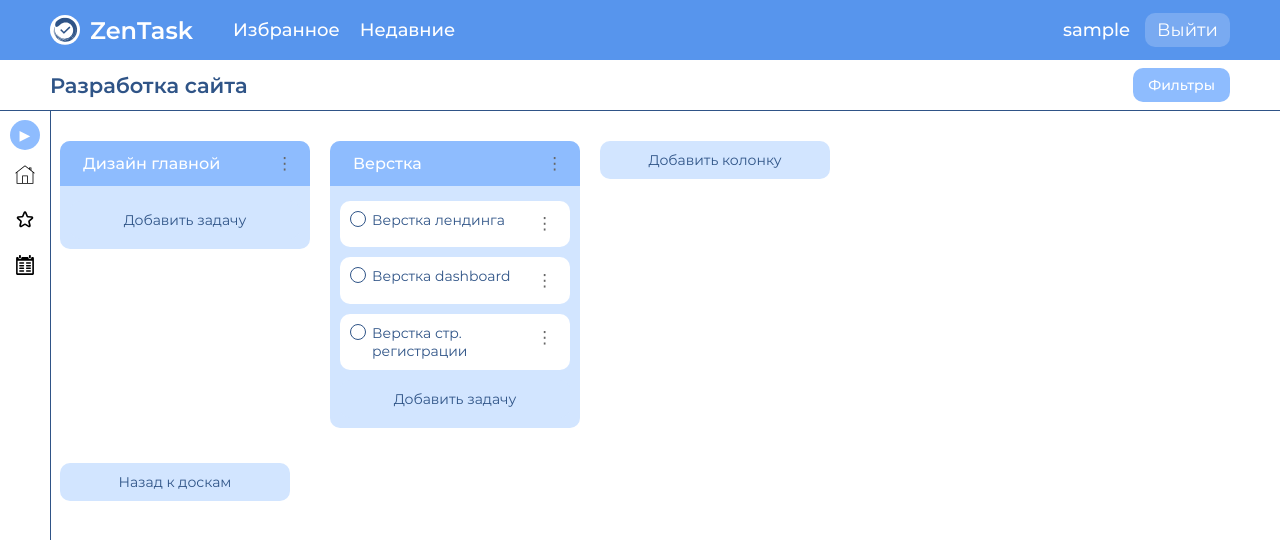
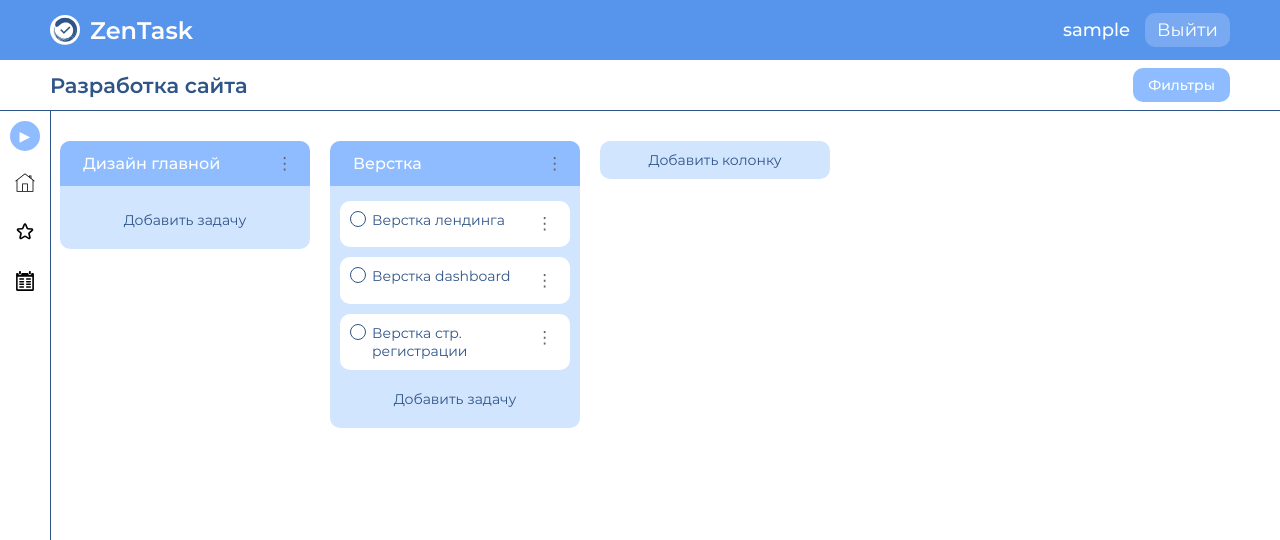
Before and after one commit to Georgnapr/kanban_project, a React (Vite) app: page /projects/1 in a window 1280 px wide. Shown: the top 540 px of the page. Built offline with nearby package versions, Linux system fonts and the light colour scheme; sample sign-in values are in the browser's storage; a web font is replaced by a local one.

Commit message:
feat: make sidebar global

```diff
--- a/src/App.tsx
+++ b/src/App.tsx
@@ -1,4 +1,4 @@
-// src/App.tsx с обновленной маршрутизацией
+// src/App.tsx с добавлением SidebarProvider
 import { BrowserRouter as Router, Routes, Route, Navigate } from 'react-router-dom';
 import { JSX, useEffect, useState } from 'react';
 import DashBoard from './pages/dashBoard/DashBoard';
@@ -6,6 +6,8 @@ import ProjectPage from './pages/projectPage/ProjectPage';
 import Login from './pages/auth/Login';
 import './App.css';
 import Header from './components/UI/Header/Header';
+import { SidebarProvider } from './context/SidebarContext';
+
 
 // Интерфейс пользователя
 interface User {
@@ -42,6 +44,7 @@ const ProtectedRoute = ({ children }: { children: JSX.Element }) => {
 function App() {
   return (
     <Router>
+      <SidebarProvider>  {/* Оборачиваем все приложение */}
         <Header />
         <Routes>
           {/* Страница входа */}
@@ -68,6 +71,7 @@ function App() {
           {/* Перенаправление на страницу входа по умолчанию */}
           <Route path="*" element={<Navigate to="/login" />} />
         </Routes>
+      </SidebarProvider>
     </Router>
   );
 }
--- a/src/components/Board/Board.css
+++ b/src/components/Board/Board.css
@@ -1,12 +1,16 @@
 /* src/components/Board/Board.css */
 .board-container {
   width: 100%;
-  overflow-x: auto; /* Добавляем горизонтальную прокрутку */
+  overflow-x: auto; /* Горизонтальная прокрутка */
   padding-bottom: 15px; /* Место для скроллбара */
   margin-top: 30px;
+  height: calc(100vh - 170px); /* Высота экрана минус header + action-bar + отступы */
+  display: flex;
+  flex-direction: column;
 }
 
 .columns-container {
   display: flex;
   min-width: min-content; /* Гарантирует, что контейнер не будет меньше суммы ширин колонок */
+  height: 100%; /* Заполняет всю доступную высоту родителя */
 }
--- a/src/components/UI/Header/Header.tsx
+++ b/src/components/UI/Header/Header.tsx
@@ -40,8 +40,6 @@ function Header() {
       <div className='burger'></div>
       <img src={logoSvg} alt="TaskZen Logo" className="logo" />
       <span className='project-title'>ZenTask</span>
-      <span className='project-menu'>Избранное</span>
-      <span className='project-menu'>Недавние</span>
       {user && (
         <div className="user-section">
           <span className="username">{user.username}</span>
--- a/src/components/UI/Sidebar/Sidebar.css
+++ b/src/components/UI/Sidebar/Sidebar.css
@@ -1,17 +1,18 @@
-/* src/components/Sidebar/Sidebar.css */
+/* src/components/UI/Sidebar/Sidebar.css */
 body {
-  overflow-x: hidden; /* Предотвращаем горизонтальную прокрутку всей страницы */
+  overflow-x: hidden;
 }
 
 .sidebar {
   position: fixed;
-  top: 110px; /* Высота header + action-bar */
+  top: 110px;
   left: 0;
   height: calc(100vh - 110px);
+  border-top: 1px solid #2F5487;
   border-right: 1px solid #2F5487;
   transition: width 0.3s ease;
   z-index: 10;
-
+  background-color: white;
 }
 
 .sidebar.collapsed {
@@ -22,7 +23,7 @@ body {
   width: 300px;
 }
 
-/* Кнопка переключения - ключевой элемент */
+/* Кнопка переключения */
 .toggle-button {
   position: absolute;
   top: 10px;
@@ -49,17 +50,13 @@ body {
 .sidebar-content {
   height: 100%;
   overflow: hidden;
-}
-
-/* Стили для развернутого меню */
-.full-menu {
-  width: 100%;
-  padding: 10px;
+  display: flex;
+  flex-direction: column;
   padding-top: 50px; /* Место для кнопки переключения */
 }
 
 .sidebar-header {
-  margin-bottom: 20px;
+  margin: 0 15px 20px 15px;
   padding-bottom: 10px;
   border-bottom: 1px solid #D2E5FF;
 }
@@ -74,14 +71,18 @@ body {
   display: flex;
   flex-direction: column;
   gap: 5px;
+  padding: 0 5px;
 }
 
+/* Унифицированный стиль для всех элементов меню, включая ссылки */
 .sidebar-item {
   display: flex;
   align-items: center;
   padding: 10px;
+  border-radius: 5px;
+  text-decoration: none;
   cursor: pointer;
-  border-radius: 5px;
+  color: #2F5487;
   transition: background-color 0.2s;
 }
 
@@ -89,54 +90,38 @@ body {
   background-color: #D2E5FF;
 }
 
-.sidebar-icon {
+/* Обертка для иконки - обеспечивает фиксированный размер и центрирование */
+.sidebar-icon-wrapper {
   width: 24px;
   height: 24px;
   display: flex;
   align-items: center;
   justify-content: center;
   margin-right: 15px;
+  flex-shrink: 0; /* Предотвращает сжатие при изменении размеров */
 }
 
-.sidebar-label {
-  font-family: 'Montserrat';
-  color: #2F5487;
-}
-
-/* Стили для иконок в свернутом режиме */
-.icons-menu {
-  display: flex;
-  flex-direction: column;
-  align-items: center;
-  padding-top: 50px; /* Место для кнопки переключения */
-  gap: 15px;
-}
-
-.sidebar-icon-item {
-  width: 30px;
-  height: 30px;
-  display: flex;
-  align-items: center;
-  justify-content: center;
-  cursor: pointer;
-  border-radius: 5px;
-  transition: background-color 0.2s;
-}
-
-.sidebar-icon-item:hover {
-  background-color: #D2E5FF;
-}
-
-/* Стили для SVG-иконок в развернутом режиме */
-.svg-icon {
-  width: 24px;
-  height: 24px;
-  object-fit: contain;
-}
-
-/* Стили для SVG-иконок в свернутом режиме */
-.svg-icon-small {
+/* Унифицированный стиль для иконок */
+.sidebar-icon-img {
   width: 20px;
   height: 20px;
   object-fit: contain;
 }
+
+/* Стиль для текстовой метки */
+.sidebar-label {
+  font-family: 'Montserrat';
+  white-space: nowrap;
+  overflow: hidden;
+  text-overflow: ellipsis;
+}
+
+/* В свернутом режиме корректируем отступы */
+.sidebar.collapsed .sidebar-item {
+  padding: 10px 0;
+  justify-content: center;
+}
+
+.sidebar.collapsed .sidebar-icon-wrapper {
+  margin-right: 0;
+}
--- a/src/components/UI/Sidebar/Sidebar.tsx
+++ b/src/components/UI/Sidebar/Sidebar.tsx
@@ -1,75 +1,80 @@
-// src/components/Sidebar/Sidebar.tsx
-import React, { useState } from 'react';
+// src/components/UI/Sidebar/Sidebar.tsx
+import React from 'react';
+import { useNavigate } from 'react-router-dom';
 import './Sidebar.css';
+import { useSidebar } from '../../../context/SidebarContext';
 
-// Предполагаемые пути к иконкам в папке public
+// Импортируем SVG иконки напрямую
+// Обратите внимание, что мы используем относительные пути к иконкам в public
 const icons = {
-    home: '/public/Home.svg',
-    favorites: '/public/Star.svg',
-    calendar: '/public/Calendar.svg',
+    home: "Home.svg",       // Без preffix /public
+    favorites: "Star.svg",
+    calendar: "Calendar.svg",
 };
 
-interface SidebarProps {
-  onToggle: (expanded: boolean) => void;
+interface MenuItem {
+  id: string;
+  title: string;
+  icon: string;
+  path?: string;
 }
 
-const Sidebar: React.FC<SidebarProps> = ({ onToggle }) => {
-  const [expanded, setExpanded] = useState(false);
-
-  const handleToggle = () => {
-    const newExpandedState = !expanded;
-    setExpanded(newExpandedState);
-    onToggle(newExpandedState);
-  };
+const Sidebar: React.FC = () => {
+  const { expanded, toggleSidebar } = useSidebar();
+  const navigate = useNavigate(); // Хук для программной навигации
 
   // Массив с данными для элементов меню
-  const menuItems = [
-    { id: 'home', title: 'Домой', icon: icons.home },
+  const menuItems: MenuItem[] = [
+    { id: 'home', title: 'Домой', icon: icons.home, path: '/' },
     { id: 'favorites', title: 'Избранное', icon: icons.favorites },
     { id: 'calendar', title: 'Календарь', icon: icons.calendar },
   ];
+
+  // Функция для навигации при клике
+  const handleItemClick = (path?: string) => {
+    if (path) {
+      navigate(path);
+    }
+  };
 
   return (
     <div className={`sidebar ${expanded ? 'expanded' : 'collapsed'}`}>
       {/* Кнопка переключения */}
       <button
         className="toggle-button"
-        onClick={handleToggle}
+        onClick={toggleSidebar}
         title={expanded ? "Свернуть" : "Развернуть"}
       >
         {expanded ? '◀' : '▶'}
       </button>
 
       <div className="sidebar-content">
-        {/* Содержимое при развернутом состоянии */}
         {expanded && (
-          <div className="full-menu">
-            <div className="sidebar-header">
-              <h3>Категории</h3>
-            </div>
-            <div className="sidebar-menu">
-              {menuItems.map(item => (
-                <div key={item.id} className="sidebar-item">
-                  <div className="sidebar-icon">
-                    <img src={item.icon} alt={item.title} className="svg-icon" />
-                  </div>
-                  <span className="sidebar-label">{item.title}</span>
-                </div>
-              ))}
-            </div>
+          <div className="sidebar-header">
+            <h3>Категории</h3>
           </div>
         )}
 
-        {/* Содержимое при свернутом состоянии */}
-        {!expanded && (
-          <div className="icons-menu">
-            {menuItems.map(item => (
-              <div key={item.id} className="sidebar-icon-item" title={item.title}>
-                <img src={item.icon} alt={item.title} className="svg-icon-small" />
+        <nav className="sidebar-menu">
+          {menuItems.map(item => (
+            <div
+              key={item.id}
+              className="sidebar-item"
+              title={!expanded ? item.title : undefined}
+              onClick={() => handleItemClick(item.path)}
+              style={{ cursor: item.path ? 'pointer' : 'default' }}
+            >
+              <div className="sidebar-icon-wrapper">
+                <img
+                  src={`/${item.icon}`} // Добавляем / впереди для доступа из корня
+                  alt={item.title}
+                  className="sidebar-icon-img"
+                />
               </div>
-            ))}
-          </div>
-        )}
+              {expanded && <span className="sidebar-label">{item.title}</span>}
+            </div>
+          ))}
+        </nav>
       </div>
     </div>
   );
--- /dev/null
+++ b/src/context/SidebarContext.tsx
@@ -0,0 +1,47 @@
+import React, { createContext, useState, useContext, useEffect } from 'react';
+
+interface SidebarContextType {
+  expanded: boolean;
+  toggleSidebar: () => void;
+  setExpanded: (value: boolean) => void;
+}
+
+const SidebarContext = createContext<SidebarContextType | undefined>(undefined);
+
+export const SidebarProvider: React.FC<{ children: React.ReactNode }> = ({ children }) => {
+  // Получаем начальное состояние из localStorage или используем false
+  const [expanded, setExpanded] = useState<boolean>(() => {
+    const savedState = localStorage.getItem('sidebar-expanded');
+    return savedState ? JSON.parse(savedState) : false;
+  });
+
+  // Сохраняем состояние в localStorage при его изменении
+  useEffect(() => {
+    localStorage.setItem('sidebar-expanded', JSON.stringify(expanded));
+  }, [expanded]);
+
+  const toggleSidebar = () => {
+    setExpanded(prev => !prev);
+  };
+
+  const value = {
+    expanded,
+    toggleSidebar,
+    setExpanded
+  };
+
+  return (
+    <SidebarContext.Provider value={value}>
+      {children}
+    </SidebarContext.Provider>
+  );
+};
+
+// Хук для использования контекста
+export const useSidebar = () => {
+  const context = useContext(SidebarContext);
+  if (context === undefined) {
+    throw new Error('useSidebar must be used within a SidebarProvider');
+  }
+  return context;
+};
--- a/src/pages/DashBoard/DashBoard.tsx
+++ b/src/pages/DashBoard/DashBoard.tsx
@@ -1,3 +1,4 @@
+// src/pages/dashBoard/DashBoard.tsx
 import ProjectCard from '../../components/UI/ProjectCard';
 import Button from '../../components/UI/Button/Button';
 import "./DashBoard.css"
@@ -7,21 +8,22 @@ import { useAppDispatch } from '../../app/hooks';
 import { useState } from 'react';
 import { createProject } from '../../app/features/board/boardSlice';
 import InputModal from '../../components/UI/InputModal';
-
+import Sidebar from '../../components/UI/Sidebar/Sidebar';
+import { useSidebar } from '../../context/SidebarContext';  // Импортируем хук
 
 const DashboardPage = () => {
-
   const projects = useAppSelector(selectAllProjects);
   const dispatch = useAppDispatch();
   const [isModalOpen, setIsModalOpen] = useState(false);
+  // Получаем состояние сайдбара из контекста
+  const { expanded } = useSidebar();
 
   const handleCreateProject = (title: string) => {
-    dispatch(createProject({ title })); // Используем action creator
+    dispatch(createProject({ title }));
   };
 
   return (
     <div className="dashboard">
-
       <div className='action-bar'>
         <h2 className='action-bar-title'>Мои доски</h2>
       </div>
@@ -33,6 +35,8 @@ const DashboardPage = () => {
           title='Создать новую доску'
         />
       )}
+      <div className={`dashboard-content ${expanded ? 'sidebar-expanded' : 'sidebar-collapsed'}`}>
+        <Sidebar />
         <div className="projects-container">
           {projects.map(project => (
             <ProjectCard
@@ -43,7 +47,7 @@ const DashboardPage = () => {
           <div>
             <Button onClick={() => setIsModalOpen(true)}>Создать доску</Button>
           </div>
-        {/*TODO: логика создания нового проекта. По умолчанию планируется 2 колонки: Сделано и Сделать*/}
+        </div>
       </div>
     </div>
   );
--- a/src/pages/projectPage/ProjectPage.tsx
+++ b/src/pages/projectPage/ProjectPage.tsx
@@ -1,36 +1,26 @@
 // src/pages/projectPage/ProjectPage.tsx
 import './ProjectPage.css';
-import { Link, useParams } from 'react-router-dom';
+import { useParams } from 'react-router-dom';
 import { useState } from 'react';
 import Board from '../../components/Board/Board';
-import Button from '../../components/UI/Button/Button';
 import { useAppSelector } from '../../app/hooks';
 import { selectProjectById, selectIsFiltersActive } from '../../app/features/board/boardSelectors';
 import FilterDropdown from '../../components/UI/Filters/FilterDropdown';
 import Sidebar from '../../components/UI/Sidebar/Sidebar';
+import { useSidebar } from '../../context/SidebarContext';  // Импортируем хук
 
 const ProjectPage = () => {
   const { projectId } = useParams<{ projectId: string }>();
   const [isFiltersOpen, setIsFiltersOpen] = useState(false);
-  const [isSidebarExpanded, setIsSidebarExpanded] = useState(false);
+  // Используем контекст вместо локального состояния
+  const { expanded } = useSidebar();
 
   // Получаем проект из Redux хранилища
   const project = useAppSelector((state) => selectProjectById(state, projectId!));
   const isFiltersActive = useAppSelector(selectIsFiltersActive);
 
-  const handleSidebarToggle = (expanded: boolean) => {
-    setIsSidebarExpanded(expanded);
-  };
-
   if (!project) {
-    return (
-      <>
-        <div>Проект не найден</div>
-        <Link to="/">
-          <Button>Назад к списку проектов</Button>
-        </Link>
-      </>
-    );
+    return <div>Проект не найден</div>;
   }
 
   return (
@@ -52,15 +42,9 @@ const ProjectPage = () => {
         </div>
       </div>
 
-
-      <div className={`project-page ${isSidebarExpanded ? 'sidebar-expanded' : 'sidebar-collapsed'}`}>
-        <Sidebar onToggle={handleSidebarToggle} />
+      <div className={`project-page ${expanded ? 'sidebar-expanded' : 'sidebar-collapsed'}`}>
+        <Sidebar />
         <Board project={project} />
-        <div className="back-button-container">
-          <Link to="/">
-            <Button>Назад к доскам</Button>
-          </Link>
-        </div>
       </div>
     </>
   );
```
Also changed, not shown: src/pages/DashBoard/DashBoard.css (+21 -2 lines). Lines whose indentation alone changed are shown as unchanged.
